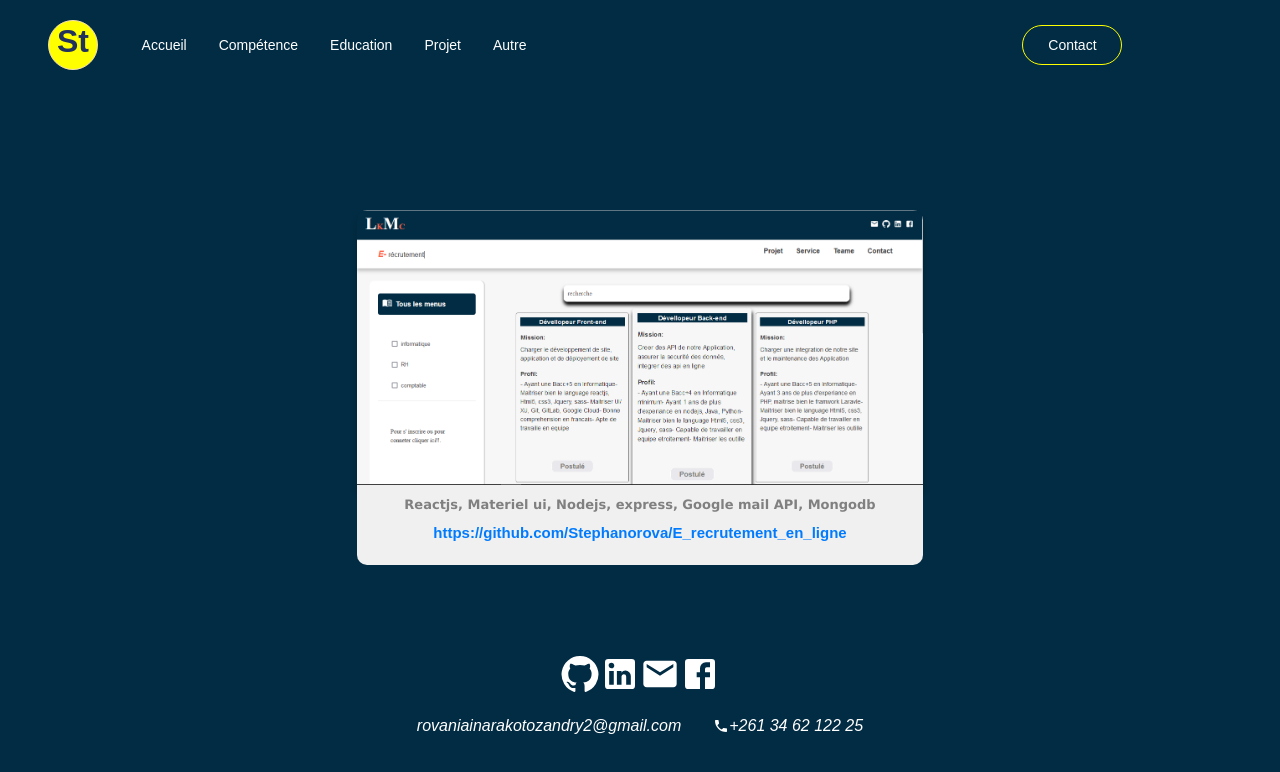
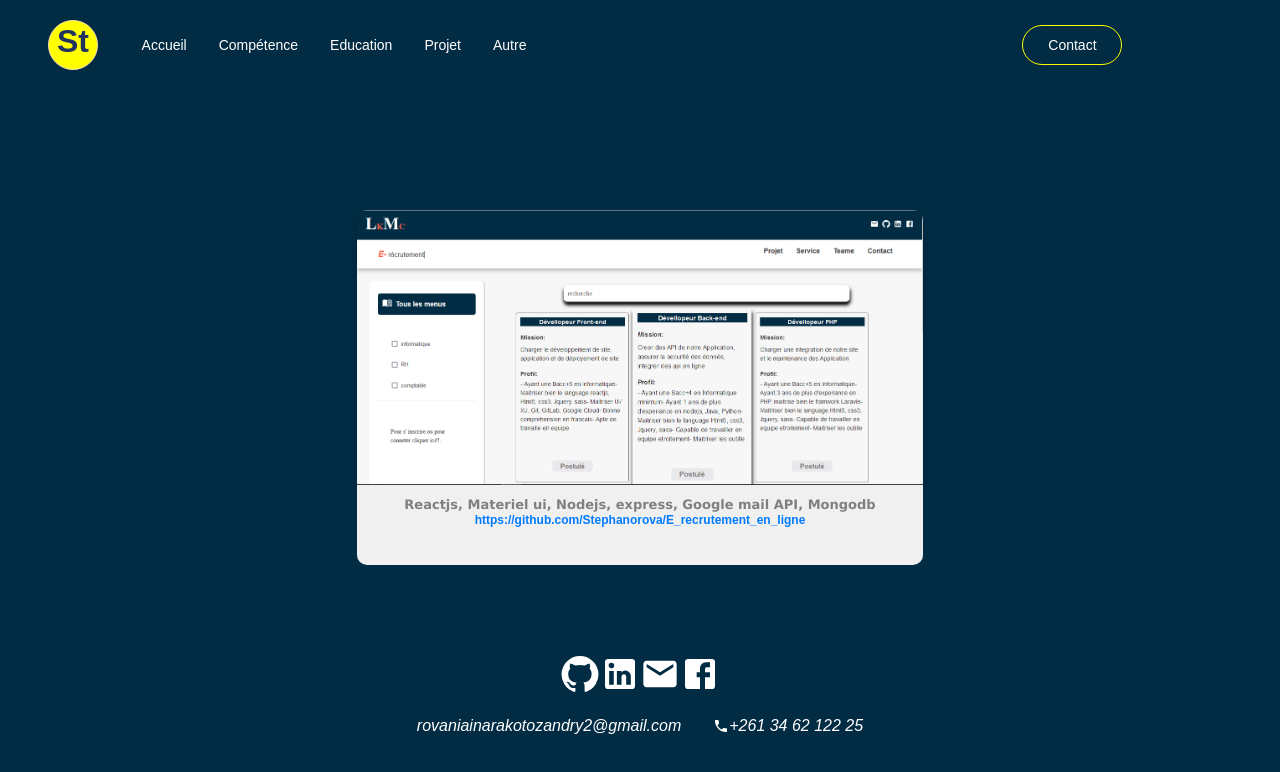
Before and after one commit to Stephanorova/PortFolio, a React (Create React App) app: page /projet/1 in a window 1280 px wide. Shown: the top 772 px of the page. Built offline with nearby package versions, Linux system fonts and the light colour scheme.

Commit message:
modiication de css dans le projet id

```diff
--- a/src/Component/contact.css
+++ b/src/Component/contact.css
@@ -44,8 +44,8 @@
 }
 .url{
     position: relative;
-    bottom: 0.5rem;
-    font-size: 15px;
+    top: -1.2rem;
+    font-size: 12px;
 
 }
 .data{
```
